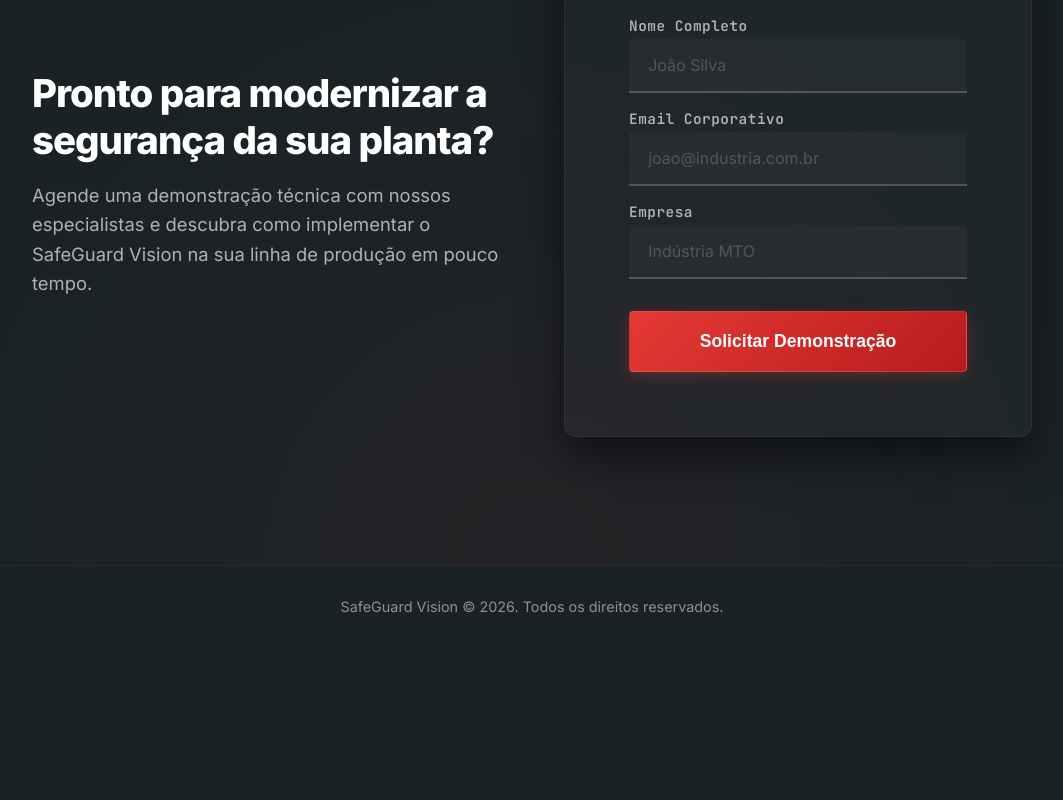
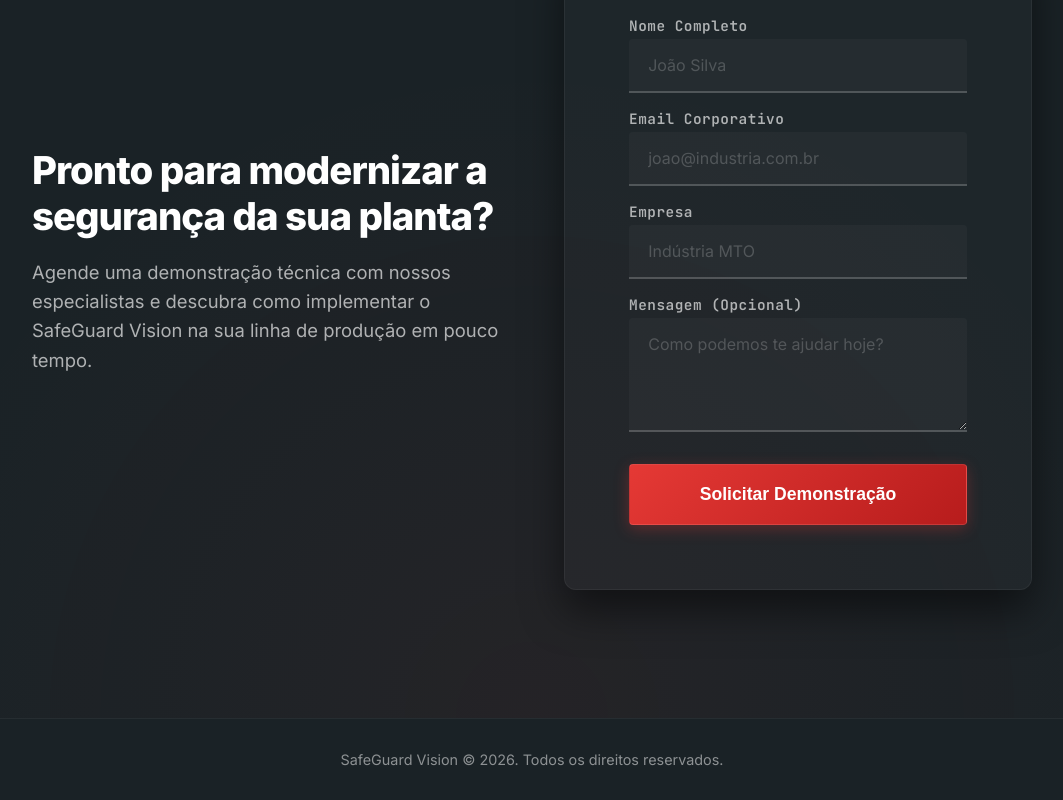
Before and after one commit to lucianofr/SafeGuard_Vision, a Next.js app: page / in a window 1280 px wide. Shown: the part 3874-4674 px from the top of the page, without its empty margins (108-1171 px from the left). Before the commit the page ends 4521 px from the top, so only its background shows below. Built offline with nearby package versions, Linux system fonts and the light colour scheme.

Commit message:
Add optional message field and update contact API

```diff
--- a/app/api/contact/route.ts
+++ b/app/api/contact/route.ts
@@ -3,10 +3,10 @@
 
 export async function POST(req: Request) {
   try {
-    const { name, email, company } = await req.json();
+    const { name, email, company, message } = await req.json();
 
     if (!name || !email || !company) {
-      return NextResponse.json({ message: 'Todos os campos são obrigatórios' }, { status: 400 });
+      return NextResponse.json({ message: 'Nome, Email e Empresa são obrigatórios' }, { status: 400 });
     }
 
     const transporter = nodemailer.createTransport({
@@ -30,7 +30,8 @@
           <div style="background-color: #f9f9f9; padding: 15px; border-left: 4px solid #00BCD4; border-radius: 4px;">
             <p style="margin: 0 0 10px 0;"><strong>👤 Nome:</strong> ${name}</p>
             <p style="margin: 0 0 10px 0;"><strong>📧 Email:</strong> ${email}</p>
-            <p style="margin: 0 0 0 0;"><strong>🏢 Empresa:</strong> ${company}</p>
+            <p style="margin: 0 0 10px 0;"><strong>🏢 Empresa:</strong> ${company}</p>
+            <p style="margin: 0 0 0 0;"><strong>💬 Mensagem:</strong> ${message || '<i>Nenhuma mensagem enviada.</i>'}</p>
           </div>
           <br/>
           <p style="font-size: 0.8em; color: #888;">Mensagem gerada automaticamente pelo sistema da Landing Page.</p>
--- a/components/DemoLeadForm.module.css
+++ b/components/DemoLeadForm.module.css
@@ -62,7 +62,8 @@
   letter-spacing: 0.5px;
 }
 
-.inputGroup input {
+.inputGroup input,
+.textarea {
   padding: 1rem 1.2rem;
   border-radius: 4px 4px 0 0;
   border: none;
@@ -72,16 +73,19 @@
   font-family: var(--font-inter), sans-serif;
   font-size: 1rem;
   transition: all var(--transition-normal);
+  resize: vertical;
 }
 
-.inputGroup input:focus {
+.inputGroup input:focus,
+.textarea:focus {
   outline: none;
   border-bottom-color: var(--color-ai-vision);
   background: rgba(var(--color-ai-vision-rgb), 0.05);
   box-shadow: inset 0 -20px 20px -20px rgba(var(--color-ai-vision-rgb), 0.3);
 }
 
-.inputGroup input::placeholder {
+.inputGroup input::placeholder,
+.textarea::placeholder {
   color: rgba(255,255,255,0.2);
 }
 
--- a/components/DemoLeadForm.tsx
+++ b/components/DemoLeadForm.tsx
@@ -4,7 +4,7 @@
 import styles from './DemoLeadForm.module.css';
 
 export default function DemoLeadForm() {
-  const [formData, setFormData] = useState({ name: '', email: '', company: '' });
+  const [formData, setFormData] = useState({ name: '', email: '', company: '', message: '' });
   const [status, setStatus] = useState<'idle' | 'loading' | 'success' | 'error'>('idle');
 
   const handleSubmit = async (e: React.FormEvent) => {
@@ -20,7 +20,7 @@
 
       if (response.ok) {
         setStatus('success');
-        setFormData({ name: '', email: '', company: '' });
+        setFormData({ name: '', email: '', company: '', message: '' });
       } else {
         setStatus('error');
       }
@@ -89,8 +89,21 @@
               />
             </div>
 
+            <div className={styles.inputGroup}>
+              <label htmlFor="message">Mensagem (Opcional)</label>
+              <textarea
+                id="message"
+                placeholder="Como podemos te ajudar hoje?"
+                rows={4}
+                value={formData.message}
+                onChange={(e) => setFormData({ ...formData, message: e.target.value })}
+                disabled={status === 'loading'}
+                className={styles.textarea}
+              />
+            </div>
+
             {status === 'error' && (
-              <p className={styles.errorMessage}>Ocorreu um erro ao enviar. Tente novamente mais tarde.</p>
+              <p className={styles.errorMessage}>Ocorreu um erro ao enviar. Verifique seu console (e reinicie o npm run dev se recém criou o .env).</p>
             )}
 
             <button type="submit" className={styles.submitBtn} disabled={status === 'loading'}>
```
